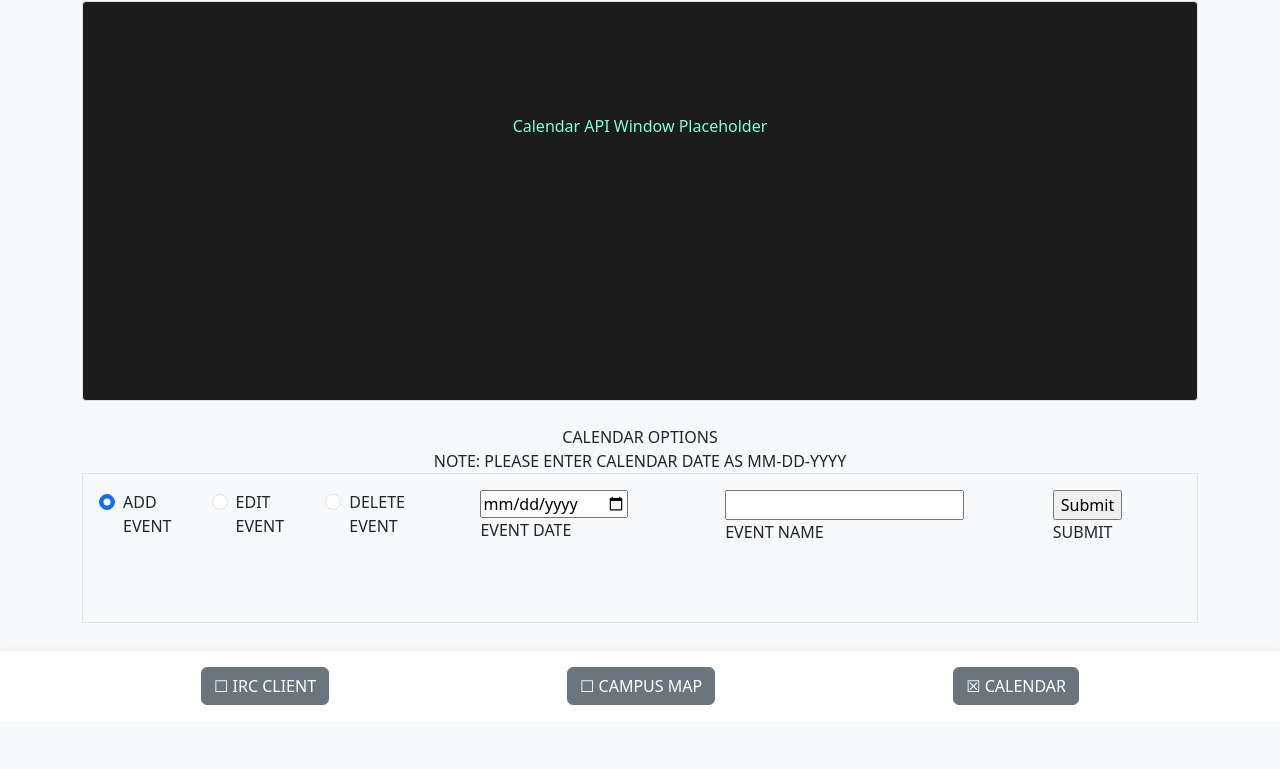
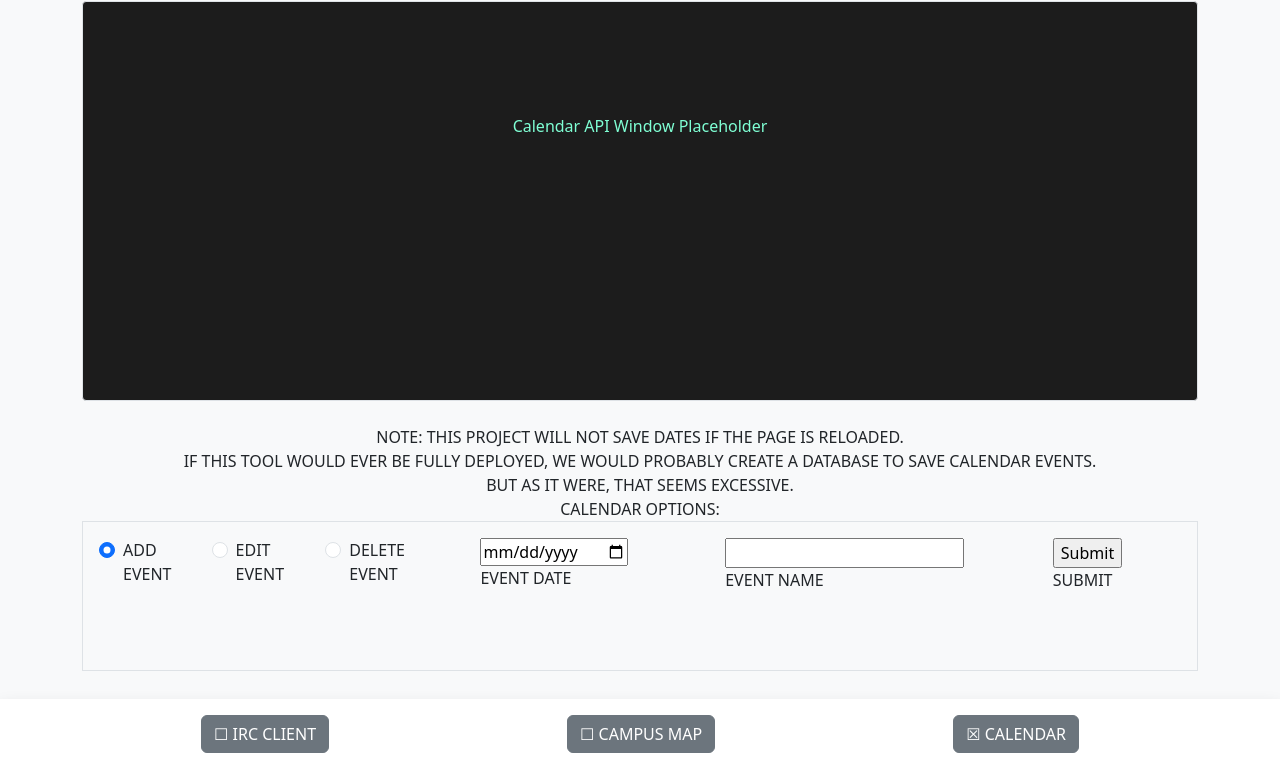
Before and after one commit to Kmoser1/COMPSVII-campus-life-super-app, a plain HTML site: page page2.html in a window 1280 px wide. Shown: the part 95-864 px from the top of the page. Before the commit the page ends 816 px from the top, so only its background shows below. Drawn offline with nearby package versions, Linux system fonts and the light colour scheme; a script that the page names is missing.

Commit message:
finalized calendar API implementation. Well enough for my tastes, at least. The javascript is a bit of a mess.

```diff
--- a/css/style.css
+++ b/css/style.css
@@ -65,3 +65,10 @@ line-height: 200px;
 .p-4 {
 color: aquamarine;
 }
+
+#big-note {
+align-items: normal;
+align-items: center;
+align-content: center;
+text-align: center;
+}
--- a/js/script.js
+++ b/js/script.js
@@ -88,7 +88,7 @@ document.getElementById('CALbutton').addEventListener('click', () => {
           const events = calendar.getEvents();
           let eventFound = false;
           for (let ev of events) {
-            if (ev.title === eventName && ev.start.toISOString().startsWith(dateStr)) {
+            if (ev.title === eventName || ev.start.toISOString().startsWith(dateStr)) {
               ev.setProp('title', eventName);
               ev.setStart(eventDate);
               eventFound = true;
@@ -169,6 +169,7 @@ document.getElementById('caloption6').addEventListener('', () => {
 //
 
 //DEFAULT POS. the buttons eventListeners should setView.
+// hardcoding coords seems like best practice for this specifically, but I'm sure one could streamline it
 
 var map = L.map('map').setView([40.87365644631193, -81.36947012705369], 17);
 var marker
--- a/page2.html
+++ b/page2.html
@@ -19,7 +19,7 @@
         <!-- Formfunction will be almost identical to page1, is there anything wrong with copying the HTML from page1 as the base for page2 and modifying? -->
 
         <!-- Container to center IRC API window -->
-        <div class="container flex-fill d-flex flex-column justify-content-start align-items-center py-4">
+        <div class="container flex-fill d-flex flex-column justify-content-center align-items-center py-4">
 
             <!-- Title -->
             <h1 class="mb-4 text-center">CAMPUS CLIENT CALENDAR</h1>
@@ -31,11 +31,17 @@
             </div>
 
             <!-- Options -->
-            <p2>
-                CALENDAR OPTIONS
+            <p2 class="big-note">
+                NOTE: THIS PROJECT WILL NOT SAVE DATES IF THE PAGE IS RELOADED.
             </p2>
-            <p2>
-                NOTE: PLEASE ENTER CALENDAR DATE AS MM-DD-YYYY
+            <p2 class="big-note">
+                IF THIS TOOL WOULD EVER BE FULLY DEPLOYED, WE WOULD PROBABLY CREATE A DATABASE TO SAVE CALENDAR EVENTS.
+            </p2>
+            <p2 class="big-note">
+                BUT AS IT WERE, THAT SEEMS EXCESSIVE.
+            </p2>
+            <p2 class="big-note">
+                CALENDAR OPTIONS:
             </p2>
             <div class="w-100 mb-4" id="horizontal-options">
                 <div class="d-flex overflow-auto border p-3">
```
